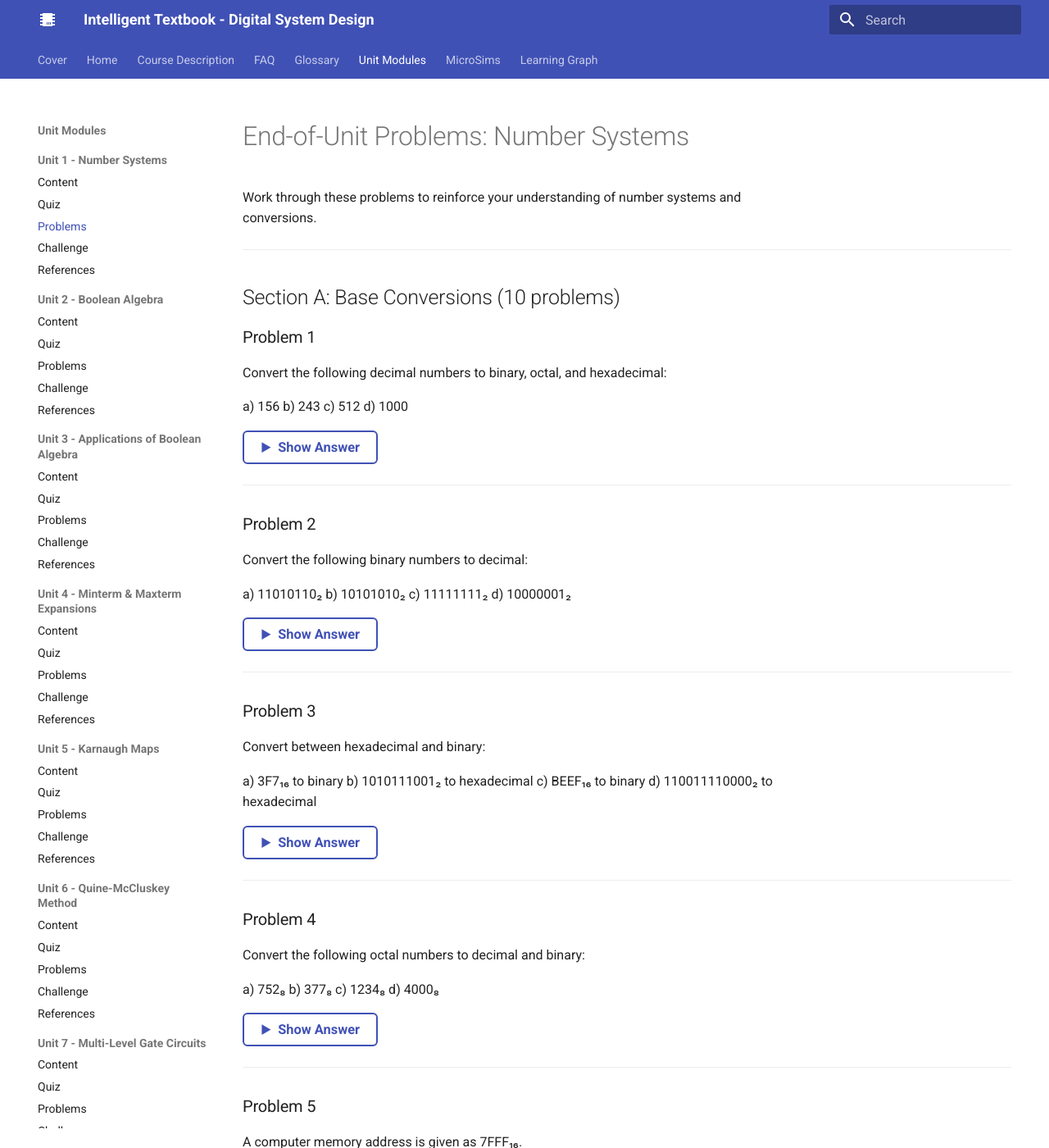
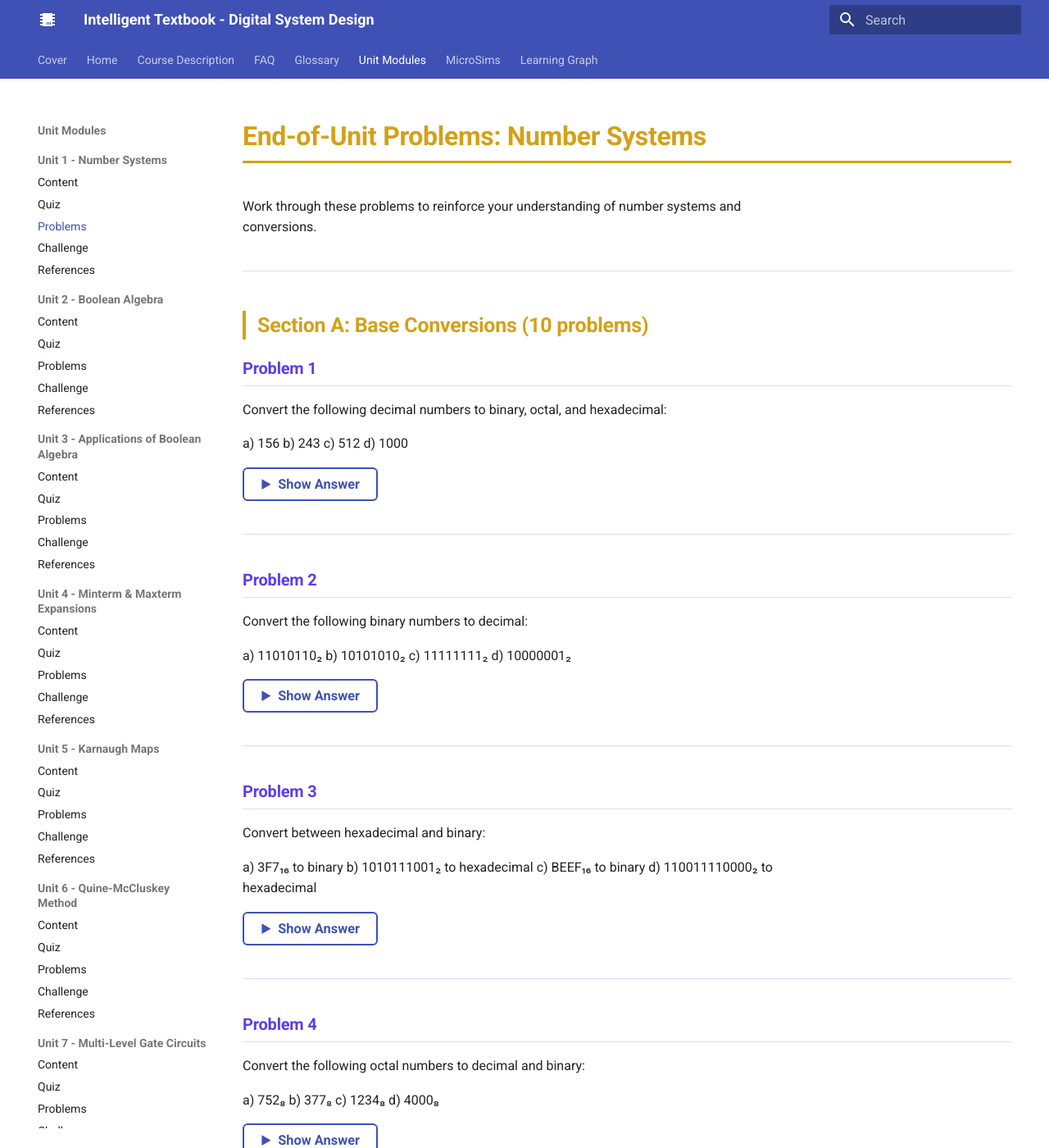
Before and after one commit to Nati-123/intelligent-textbook-ee2301, an MkDocs documentation site: the page built from docs/unit1-number-systems/problems.md, in a window 1280 px wide and 1400 px high. Shown: the whole window at 82% size. Built offline with MkDocs 1.6.1 and Material for MkDocs 9.7.7, drawn with Linux system fonts in a browser that asks for light colours.

Commit message:
Style practice problems: gold title, purple problem numbers, generous spacing
H1 title in gold #D4A017 with underline. H2 sections gold with left bar.
H3 problem numbers purple #5A3EED with subtle bottom border. Bold text
and code in purple. Generous spacing between problems. Applied to both
problems and challenge pages.

Co-Authored-By: Claude Opus 4.6 <noreply@anthropic.com>

```diff
--- a/docs/stylesheets/extra.css
+++ b/docs/stylesheets/extra.css
@@ -562,6 +562,47 @@
   box-shadow: 0 2px 6px rgba(90, 62, 237, 0.2);
 }
 
+/* ===== PRACTICE PROBLEMS STYLING ===== */
+.problems-styled h1 {
+  color: #D4A017 !important;
+  font-weight: 800;
+  border-bottom: 3px solid #D4A017;
+  padding-bottom: 0.4rem;
+}
+
+.problems-styled h2 {
+  color: #D4A017 !important;
+  border-left: 4px solid #D4A017;
+  padding-left: 0.7rem;
+  margin-top: 2.4rem;
+  margin-bottom: 1rem;
+  font-weight: 700;
+}
+
+.problems-styled h3 {
+  color: #5A3EED !important;
+  font-weight: 700;
+  margin-top: 2rem;
+  margin-bottom: 0.8rem;
+  padding-bottom: 0.3rem;
+  border-bottom: 1.5px solid #E0D6FF;
+}
+
+.problems-styled hr {
+  border: none;
+  height: 1px;
+  background: #E0D6FF;
+  margin: 2rem 0;
+}
+
+.problems-styled strong {
+  color: #5A3EED;
+}
+
+.problems-styled code {
+  color: #5A3EED;
+}
+
 /* ===== TABLE STYLING (Global) ===== */
 .md-typeset table:not([class]) {
   border-collapse: collapse;
--- a/docs/unit1-number-systems/problems.md
+++ b/docs/unit1-number-systems/problems.md
@@ -2,6 +2,8 @@
 title: Unit 1 Problems - Number Systems
 description: Practice problems for number systems, base conversions, and binary arithmetic
 ---
+
+<div class="problems-styled" markdown>
 
 # End-of-Unit Problems: Number Systems
 
@@ -436,3 +438,5 @@ c) Using offset binary (offset = 40, scale = 0.5):
 | D | Fractional Numbers | 2 |
 | E | Applications | 5 |
 | **Total** | | **20** |
+
+</div>
--- a/mkdocs.yml
+++ b/mkdocs.yml
@@ -37,7 +37,7 @@ markdown_extensions:
       emoji_generator: !!python/name:material.extensions.emoji.to_svg
 
 extra_css:
-  - stylesheets/extra.css?v=13
+  - stylesheets/extra.css?v=14
   - stylesheets/audio-player.css
   - stylesheets/quiz.css?v=3
 
```
Also changed, not shown: docs/unit1-number-systems/challenge.md (+4 -0 lines).
